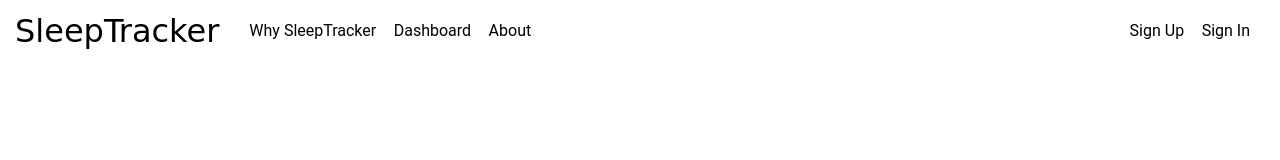
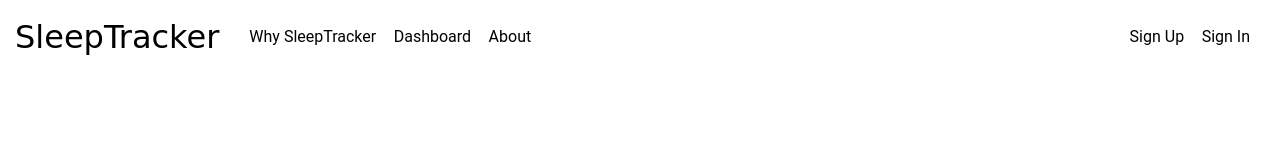
Before and after one commit to buildweekssleeptracker/sleepTracker-UI-twumm, a website: page index.html in a window 1280 px wide. Drawn offline with Linux system fonts and the light colour scheme.

Commit message:
style: Add line-height and margin to header

```diff
--- a/less/home-page.less
+++ b/less/home-page.less
@@ -2,7 +2,8 @@ header {
   display: flex;
   justify-content: space-between;
   align-items: center;
-  padding: 15px;
+  margin: 15px;
+  line-height: 1.4;
   .navItems {
     display: flex;
     justify-content: space-between;
```
Also changed, not shown: css/index.css.
